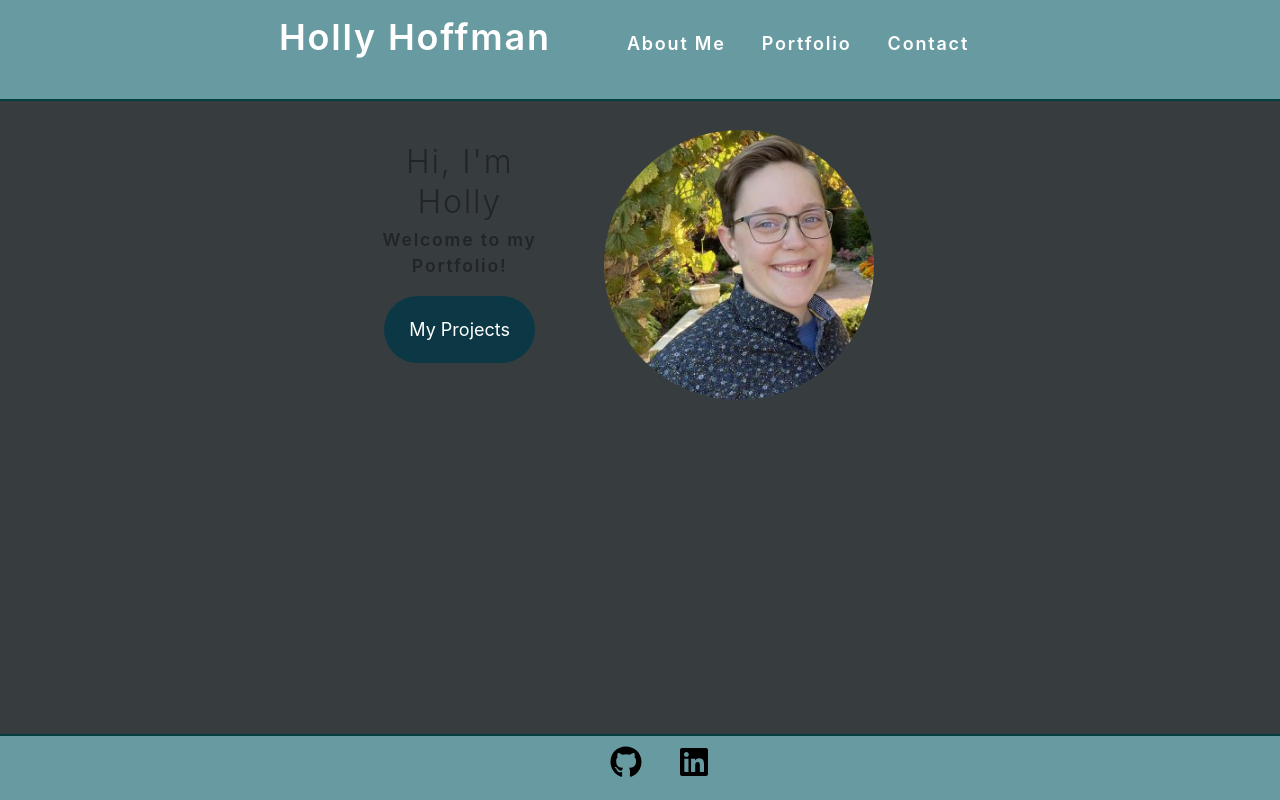
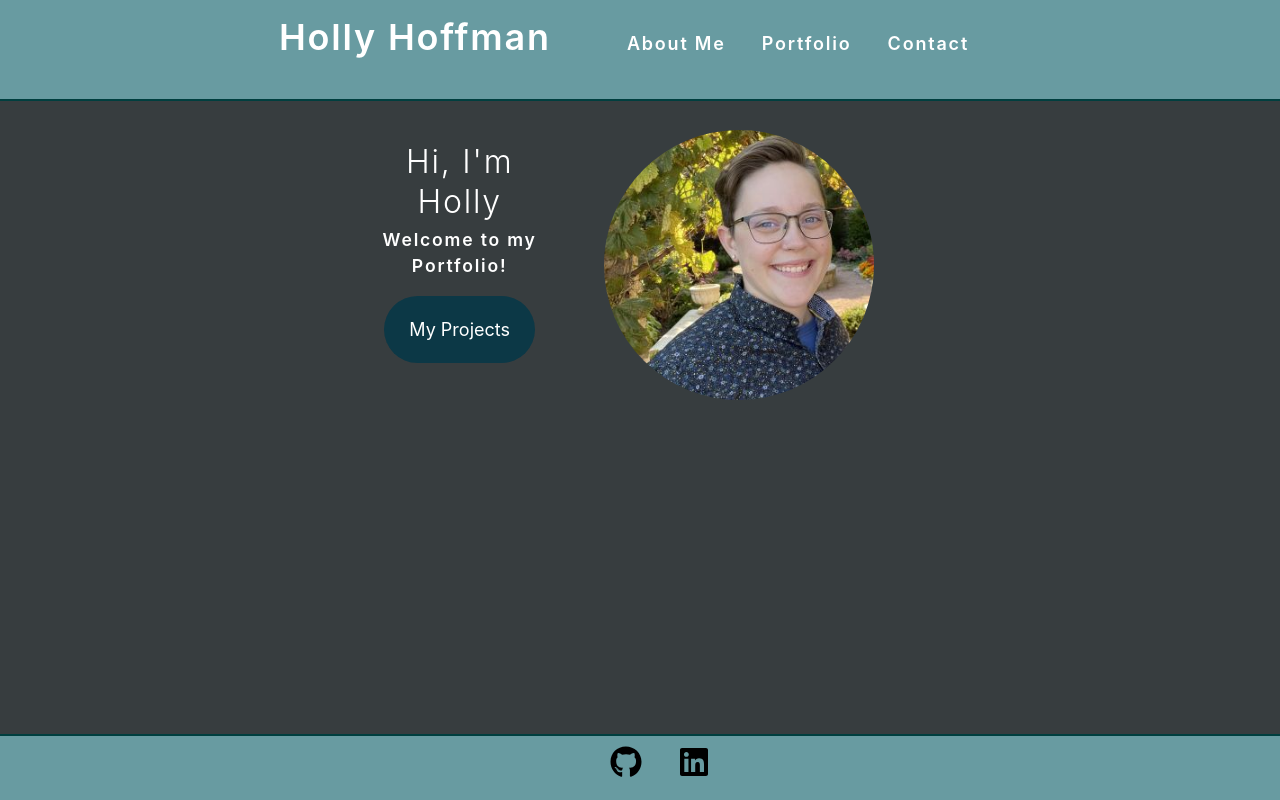
Before and after one commit to hoffh-5334/React-Portfolio, a React (Create React App) app: page /#/ in a window 1280 px wide. Built offline with nearby package versions, Linux system fonts and the light colour scheme.

Commit message:
update text color

```diff
--- a/src/App.css
+++ b/src/App.css
@@ -22,6 +22,7 @@ body {
   font-size: 18px;
   letter-spacing: 0.1em;
   background: rgb(55, 61, 63);
+  color:white;
 }
 
 h1, h2, h3, h4, h5, h6 {
@@ -183,10 +184,6 @@ textarea {
   justify-content: flex-end;
 }
 
-.mx-1 {
-  margin-right: var(--spacing-one);
-  margin-left: var(--spacing-one);
-}
 
 .nav-link {
   margin-right: var(--spacing-two);
```
